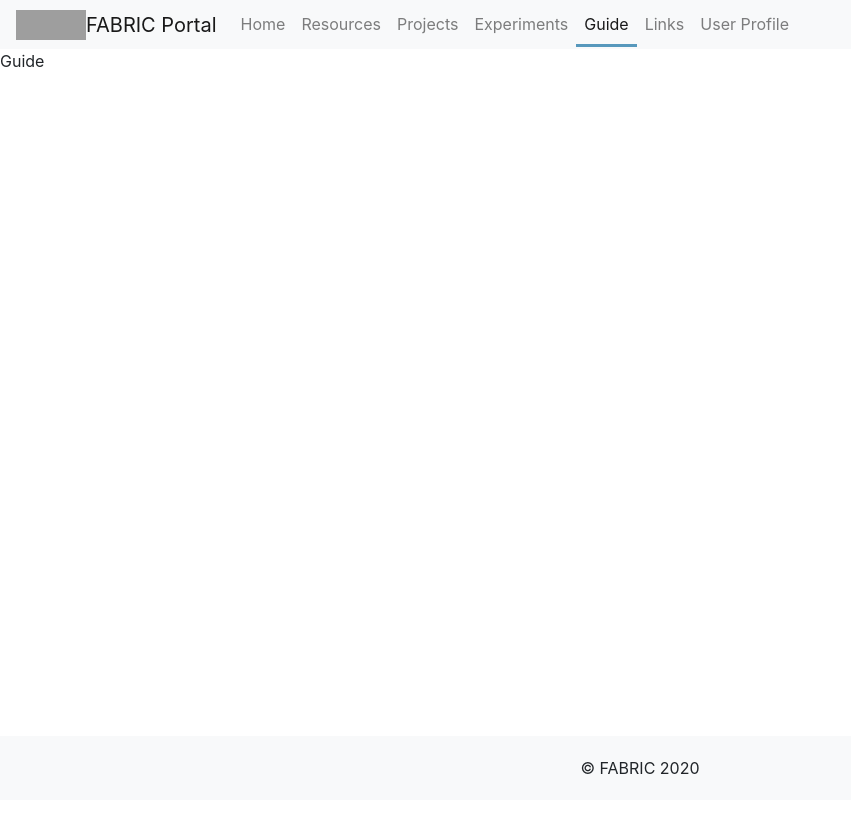
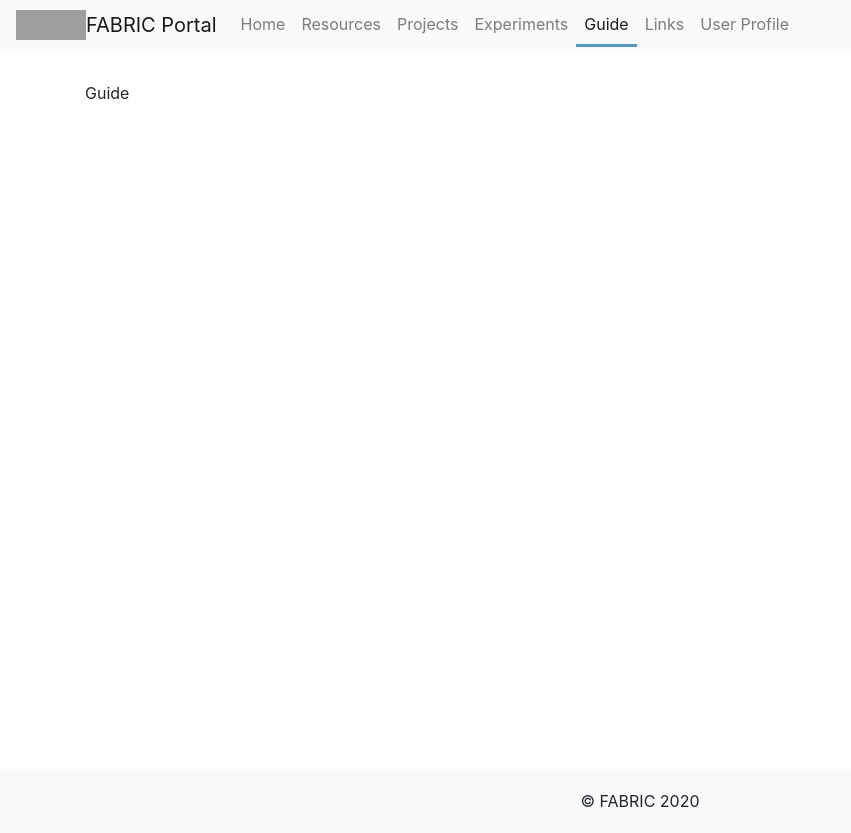
Before and after one commit to fabric-testbed/fabric-portal, a React (Create React App) app: page /guide in a window 1280 px wide. Shown: the whole page, without its empty margins (0-851 px from the left). Before the commit the page ends 800 px from the top, so only its background shows below. Built offline with nearby package versions, Linux system fonts and the light colour scheme; grey boxes are pictures that could not be loaded.

Commit message:
#15: modified footer style to stick at the bottom

```diff
--- a/src/App.scss
+++ b/src/App.scss
@@ -1,7 +1,15 @@
 @import "./styles/custom.scss";
+html,
+body {
+  height: 100%;
+}
+
+.container {
+  min-height: 82vh;
+}
+
 /* App Footer */
 .app-footer {
-  position: absolute;
   display: flex;
   flex-direction: column;
   align-items: center;
--- a/src/pages/Experiments.jsx
+++ b/src/pages/Experiments.jsx
@@ -1,7 +1,7 @@
 import React from "react";
 
 const Experiments = () => {
-  return <div>Experiments</div>;
+  return <div className="container">Experiments</div>;
 };
 
 export default Experiments;
--- a/src/pages/Guide.jsx
+++ b/src/pages/Guide.jsx
@@ -1,7 +1,7 @@
 import React from "react";
 
 const Guide = () => {
-  return <div>Guide</div>;
+  return <div className="container">Guide</div>;
 };
 
 export default Guide;
--- a/src/pages/Links.jsx
+++ b/src/pages/Links.jsx
@@ -1,7 +1,7 @@
 import React from "react";
 
 const Links = () => {
-  return <div>Links</div>;
+  return <div className="container">Links</div>;
 };
 
 export default Links;
--- a/src/pages/Resources.jsx
+++ b/src/pages/Resources.jsx
@@ -1,7 +1,7 @@
 import React from "react";
 
 const Resources = () => {
-  return <div>Resources</div>;
+  return <div className="container">Resources</div>;
 };
 
 export default Resources;
```
